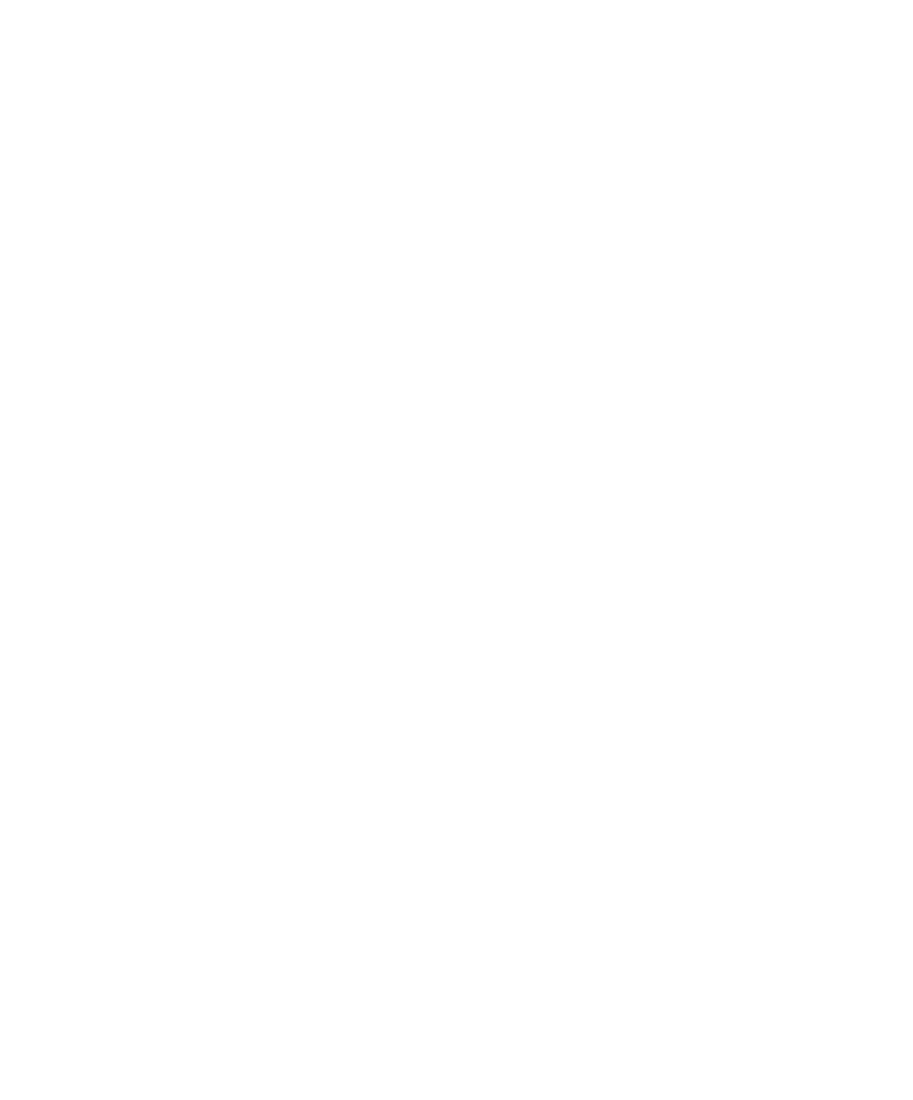
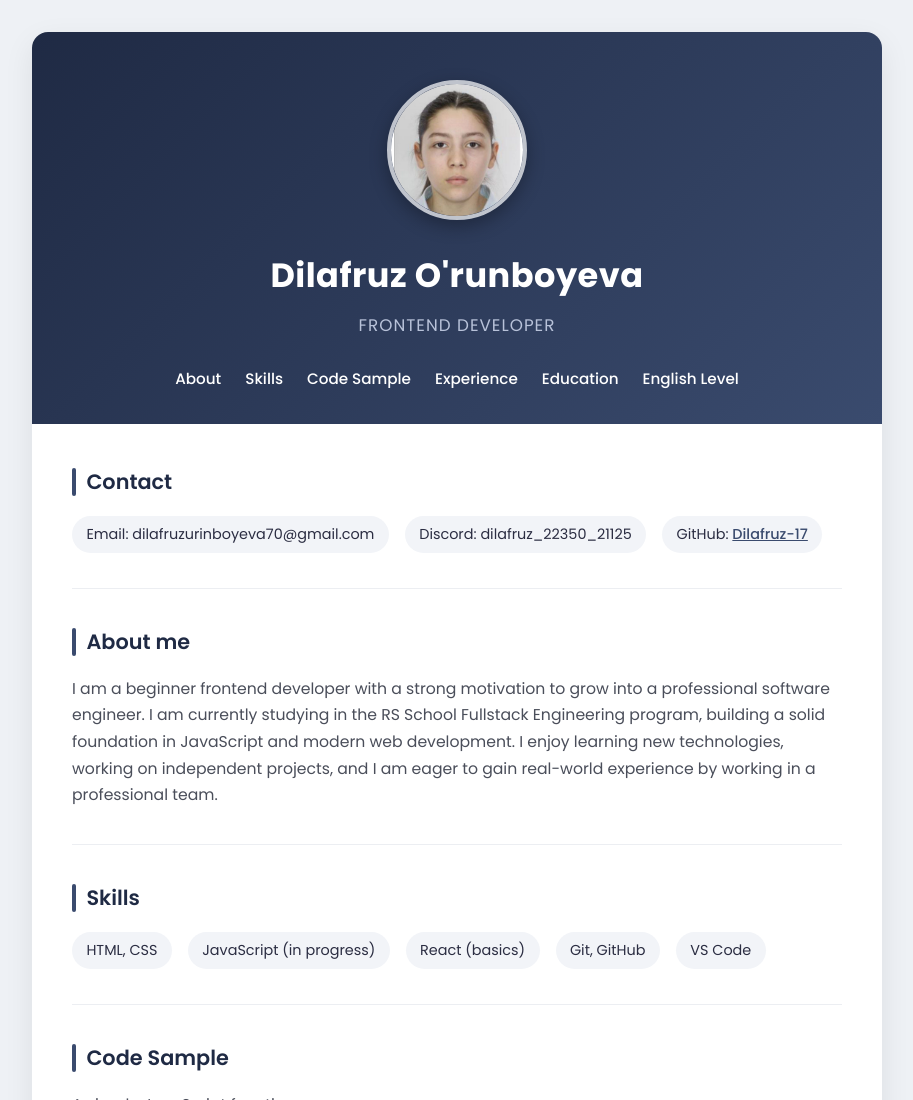
Before and after one commit to Dilafruz-17/rsschool-cv, a plain HTML site: page index.html in a window 1280 px wide. Shown: the top 1100 px of the page, without its empty margins (183-1096 px from the left). Before the commit the page ends 800 px from the top, so only its background shows below. Drawn offline with Linux system fonts and the light colour scheme.

Commit message:
feat: add avatar and improve CV styling

```diff
--- a/index.html
+++ b/index.html
@@ -4,12 +4,105 @@
 <head>
     <meta charset="UTF-8">
     <meta name="viewport" content="width=device-width, initial-scale=1.0">
-    <title>Dilafruz O'runboyeva - CV</title>
+    <title>Dilafruz O'rinboyeva - CV</title>
     <link rel="stylesheet" href="style.css">
 </head>
 
 <body>
+    <div class="page-container">
+        <header class="header">
+            <img src="avatar.png" alt="Photo of Dilafruz O'rinboyeva" class="avatar">
+            <h1>Dilafruz O'runboyeva</h1>
+            <p class="role">Frontend Developer</p>
+            <nav class="nav">
+                <ul>
+                    <li><a href="#about">About</a></li>
+                    <li><a href="#skills">Skills</a></li>
+                    <li><a href="#code-sample">Code Sample</a></li>
+                    <li><a href="#experience">Experience</a></li>
+                    <li><a href="#education">Education</a></li>
+                    <li><a href="#english">English Level</a></li>
+                </ul>
+            </nav>
+        </header>
 
+        <main class="main">
+            <section id="contact" class="section">
+                <h2>Contact</h2>
+                <ul class="contact-list">
+                    <li>Email: dilafruzurinboyeva70@gmail.com</li>
+                    <li>Discord: dilafruz_22350_21125</li>
+                    <li>GitHub: <a href="https://github.com/Dilafruz-17">Dilafruz-17</a></li>
+                </ul>
+            </section>
+
+            <section id="about" class="section">
+                <h2>About me</h2>
+                <p>
+                    I am a beginner frontend developer with a strong motivation to grow into a
+                    professional software engineer. I am currently studying in the RS School
+                    Fullstack Engineering program, building a solid foundation in JavaScript and
+                    modern web development. I enjoy learning new technologies, working on
+                    independent projects, and I am eager to gain real-world experience by working
+                    in a professional team.
+                </p>
+            </section>
+
+            <section id="skills" class="section">
+                <h2>Skills</h2>
+                <ul class="skills-list">
+                    <li>HTML, CSS</li>
+                    <li>JavaScript (in progress)</li>
+                    <li>React (basics)</li>
+                    <li>Git, GitHub</li>
+                    <li>VS Code</li>
+                </ul>
+            </section>
+
+            <section id="code-sample" class="section">
+                <h2>Code Sample</h2>
+                <p>A simple JavaScript function:</p>
+                <pre><code>function multiply(a, b) {
+  return a * b;
+}</code></pre>
+            </section>
+
+            <section id="experience" class="section">
+                <h2>Experience / Projects</h2>
+                <ul>
+                    <li>
+                        <strong>RS School CV</strong> — a personal CV built with Markdown, HTML,
+                        and CSS as part of the RS School curriculum.
+                        <a href="https://github.com/Dilafruz-17/rsschool-cv">GitHub</a>
+                    </li>
+                </ul>
+            </section>
+
+            <section id="education" class="section">
+                <h2>Education</h2>
+                <ul>
+                    <li>High school student (11th grade)</li>
+                    <li>RS School React course (April–July 2026) — completed the interview with a score of 7/10,
+                        certificate received</li>
+                    <li>RS School Fullstack Engineering (JS/Front-End) course — started September 8, 2026</li>
+                </ul>
+            </section>
+
+            <section id="english" class="section">
+                <h2>English Level</h2>
+                <p>CEFR B2 (certificate exam passed, result received in April 2026)</p>
+            </section>
+        </main>
+
+        <footer class="footer">
+            <p>
+                <a href="https://github.com/Dilafruz-17">GitHub</a> &copy; 2026
+            </p>
+            <a href="https://rs.school/" target="_blank" rel="noopener noreferrer" class="rs-logo">
+                RS School
+            </a>
+        </footer>
+    </div>
 </body>
 
 </html>
--- a/style.css
+++ b/style.css
@@ -0,0 +1,193 @@
+@import url('https://fonts.googleapis.com/css2?family=Poppins:wght@400;500;600;700&display=swap');
+
+* {
+    box-sizing: border-box;
+    margin: 0;
+    padding: 0;
+}
+
+body {
+    font-family: 'Poppins', Arial, sans-serif;
+    background-color: #eef1f5;
+    color: #2b2d42;
+    line-height: 1.7;
+    padding: 2rem 1rem;
+}
+
+.page-container {
+    max-width: 850px;
+    margin: 0 auto;
+    background-color: #ffffff;
+    border-radius: 16px;
+    overflow: hidden;
+    box-shadow: 0 10px 30px rgba(0, 0, 0, 0.08);
+}
+
+.header {
+    text-align: center;
+    padding: 3rem 1.5rem 2rem;
+    background: linear-gradient(135deg, #1f2a44, #3a4b6e);
+    color: #ffffff;
+}
+
+.avatar {
+    width: 140px;
+    height: 140px;
+    border-radius: 50%;
+    object-fit: cover;
+    border: 4px solid rgba(255, 255, 255, 0.7);
+    box-shadow: 0 6px 18px rgba(0, 0, 0, 0.3);
+    margin-bottom: 1.2rem;
+}
+
+.header h1 {
+    font-size: 2.1rem;
+    font-weight: 700;
+    letter-spacing: 0.5px;
+}
+
+.role {
+    font-size: 1.05rem;
+    color: #b8c2d9;
+    margin: 0.4rem 0 1.6rem;
+    letter-spacing: 1px;
+    text-transform: uppercase;
+}
+
+.nav ul {
+    list-style: none;
+    display: flex;
+    flex-wrap: wrap;
+    justify-content: center;
+    gap: 1.5rem;
+}
+
+.nav a {
+    color: #ffffff;
+    text-decoration: none;
+    font-weight: 500;
+    font-size: 0.95rem;
+    padding-bottom: 4px;
+    border-bottom: 2px solid transparent;
+    transition: border-color 0.2s ease;
+}
+
+.nav a:hover {
+    border-color: #6c8ee0;
+}
+
+.main {
+    padding: 2.5rem 2.5rem 1rem;
+}
+
+.section {
+    margin-bottom: 2.2rem;
+    padding-bottom: 2.2rem;
+    border-bottom: 1px solid #eceef2;
+}
+
+.section:last-child {
+    border-bottom: none;
+}
+
+.section h2 {
+    font-size: 1.3rem;
+    font-weight: 600;
+    color: #1f2a44;
+    margin-bottom: 1rem;
+    position: relative;
+    padding-left: 0.9rem;
+}
+
+.section h2::before {
+    content: "";
+    position: absolute;
+    left: 0;
+    top: 4px;
+    bottom: 4px;
+    width: 4px;
+    background-color: #3a4b6e;
+    border-radius: 2px;
+}
+
+.section p {
+    color: #4a4e5a;
+    font-size: 0.98rem;
+}
+
+.contact-list,
+.skills-list,
+.section ul {
+    list-style: none;
+    display: flex;
+    flex-wrap: wrap;
+    gap: 0.6rem 1rem;
+}
+
+.contact-list li,
+.skills-list li {
+    background-color: #f2f4f8;
+    padding: 0.4rem 0.9rem;
+    border-radius: 20px;
+    font-size: 0.9rem;
+    color: #2b2d42;
+}
+
+#experience ul,
+#education ul {
+    list-style: disc;
+    display: block;
+    padding-left: 1.4rem;
+}
+
+#experience li,
+#education li {
+    margin-bottom: 0.6rem;
+    color: #4a4e5a;
+    font-size: 0.95rem;
+}
+
+.section a {
+    color: #3a4b6e;
+    font-weight: 500;
+}
+
+.section pre {
+    background-color: #1f2a44;
+    color: #e6e9f0;
+    padding: 1.2rem;
+    border-radius: 10px;
+    overflow-x: auto;
+    font-size: 0.9rem;
+}
+
+.footer {
+    text-align: center;
+    padding: 1.8rem;
+    background-color: #f7f8fa;
+    color: #6c7280;
+    font-size: 0.9rem;
+}
+
+.footer a {
+    color: #3a4b6e;
+    text-decoration: none;
+    font-weight: 500;
+}
+
+.rs-logo {
+    display: inline-block;
+    margin-top: 0.8rem;
+    padding: 0.4rem 1rem;
+    background-color: #1f2a44;
+    color: #ffffff;
+    font-weight: 600;
+    font-size: 0.85rem;
+    border-radius: 6px;
+    text-decoration: none;
+    letter-spacing: 0.5px;
+}
+
+.rs-logo:hover {
+    color: white;
+}
```
Also changed, not shown: avatar.png (added).
